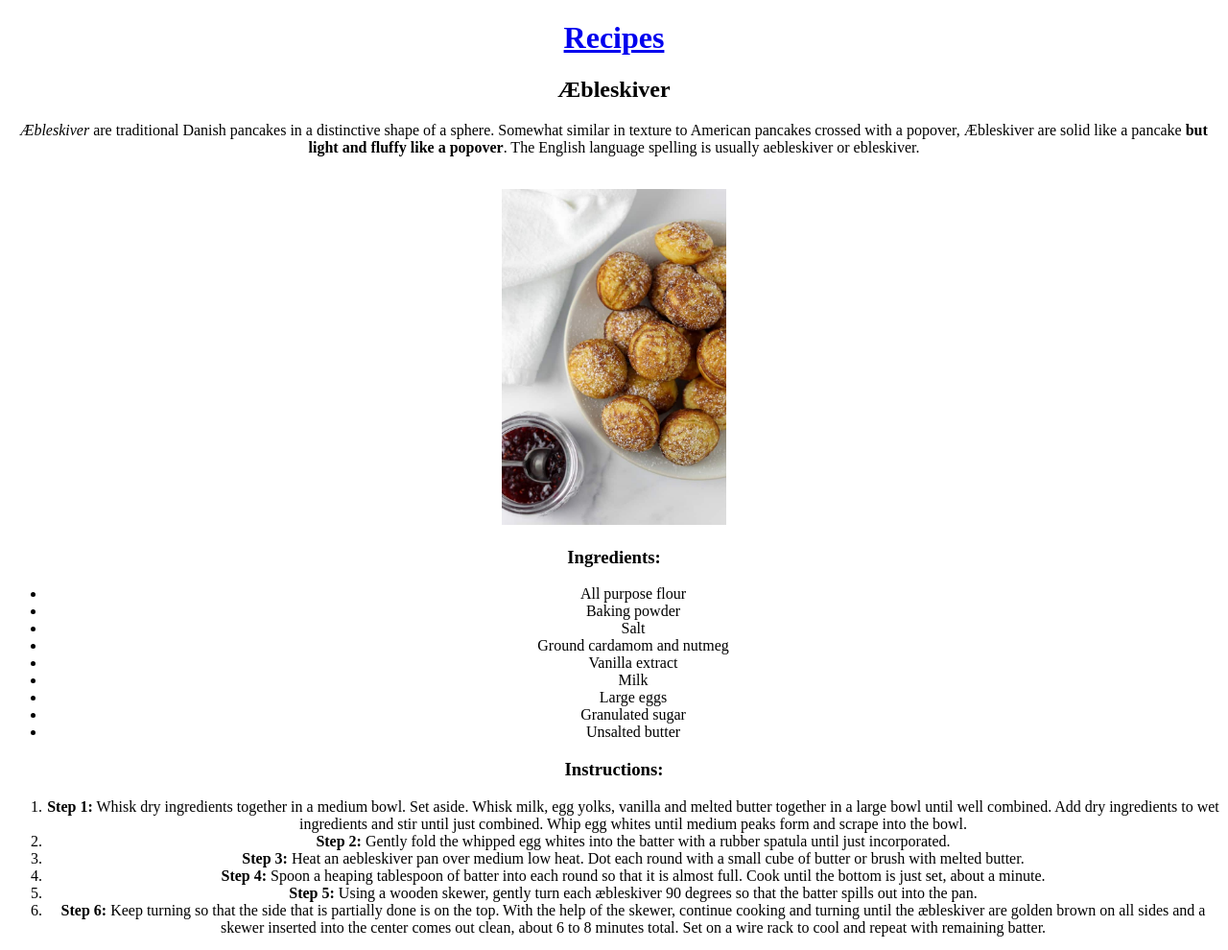
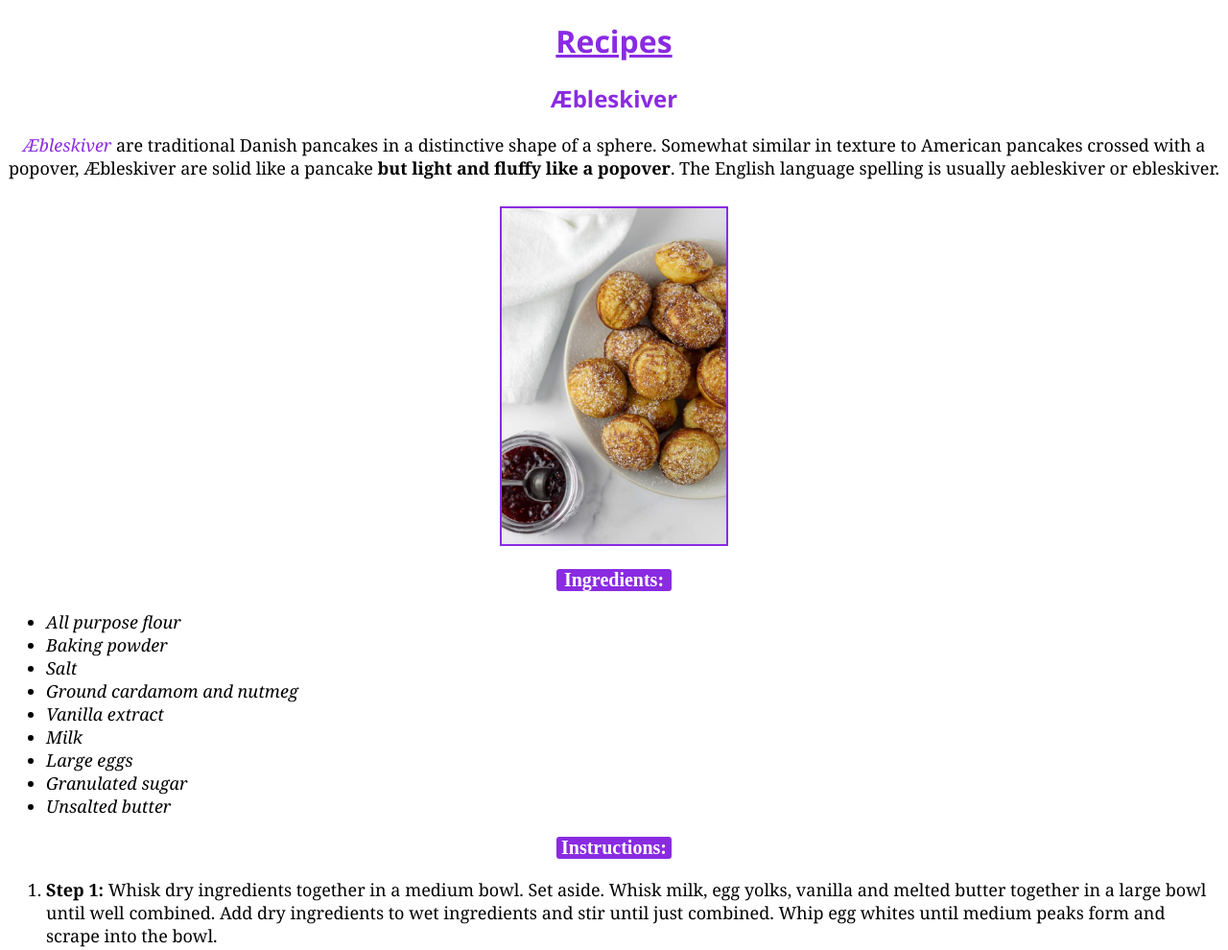
Before and after one commit to miguelangel-code/odin-recipes, a plain HTML site: page recipes/aebleskiver.html in a window 1280 px wide. Shown: the top 990 px of the page at 96% size. Drawn offline with Linux system fonts and the light colour scheme.

Commit message:
Edit color, font and margin to elements in styles.css

```diff
--- a/styles.css
+++ b/styles.css
@@ -1,3 +1,45 @@
 body {
 	text-align: center;
 }
+
+h2, a {
+	color: blueviolet;
+}
+
+h1, h2 {
+	font-family: 'Segoe UI', Tahoma, Geneva, Verdana, sans-serif;
+}
+
+h3 {
+	font-size: 20px;
+	background-color: blueviolet;
+	width: 120px;
+	margin: 20px auto;
+	color: white;
+	border-radius: 3px;
+}
+
+em {
+	color: blueviolet;
+}
+
+ul, ol {
+	text-align: left;
+}
+
+ul {
+	font-style: italic;
+}
+
+p, li {
+	font-size: 18px;
+	font-family: Georgia, 'Times New Roman', Times, serif;
+}
+
+p, ol li {
+	margin: 10px auto
+}
+
+img {
+	border: 2px solid blueviolet;
+}
```
